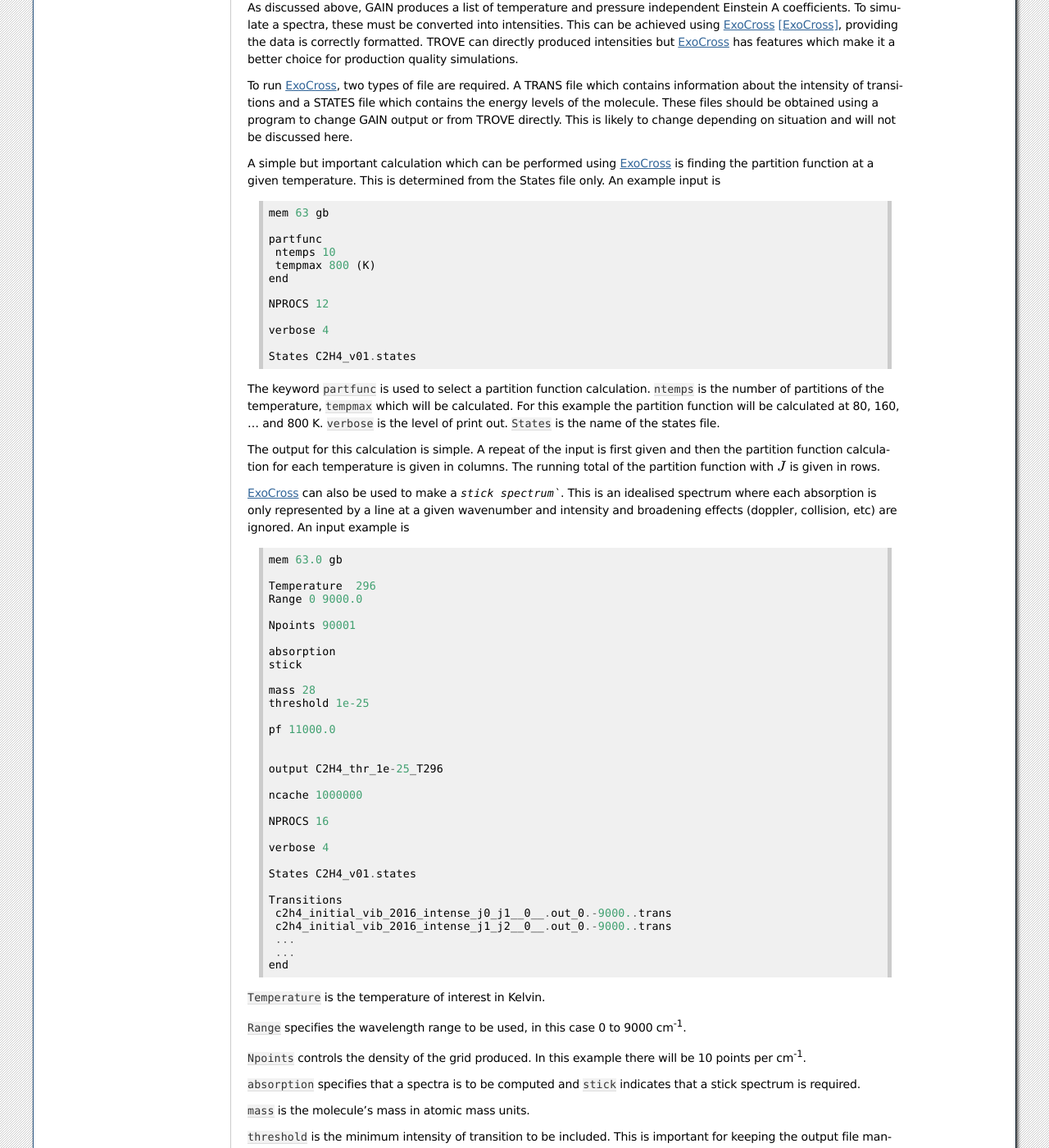
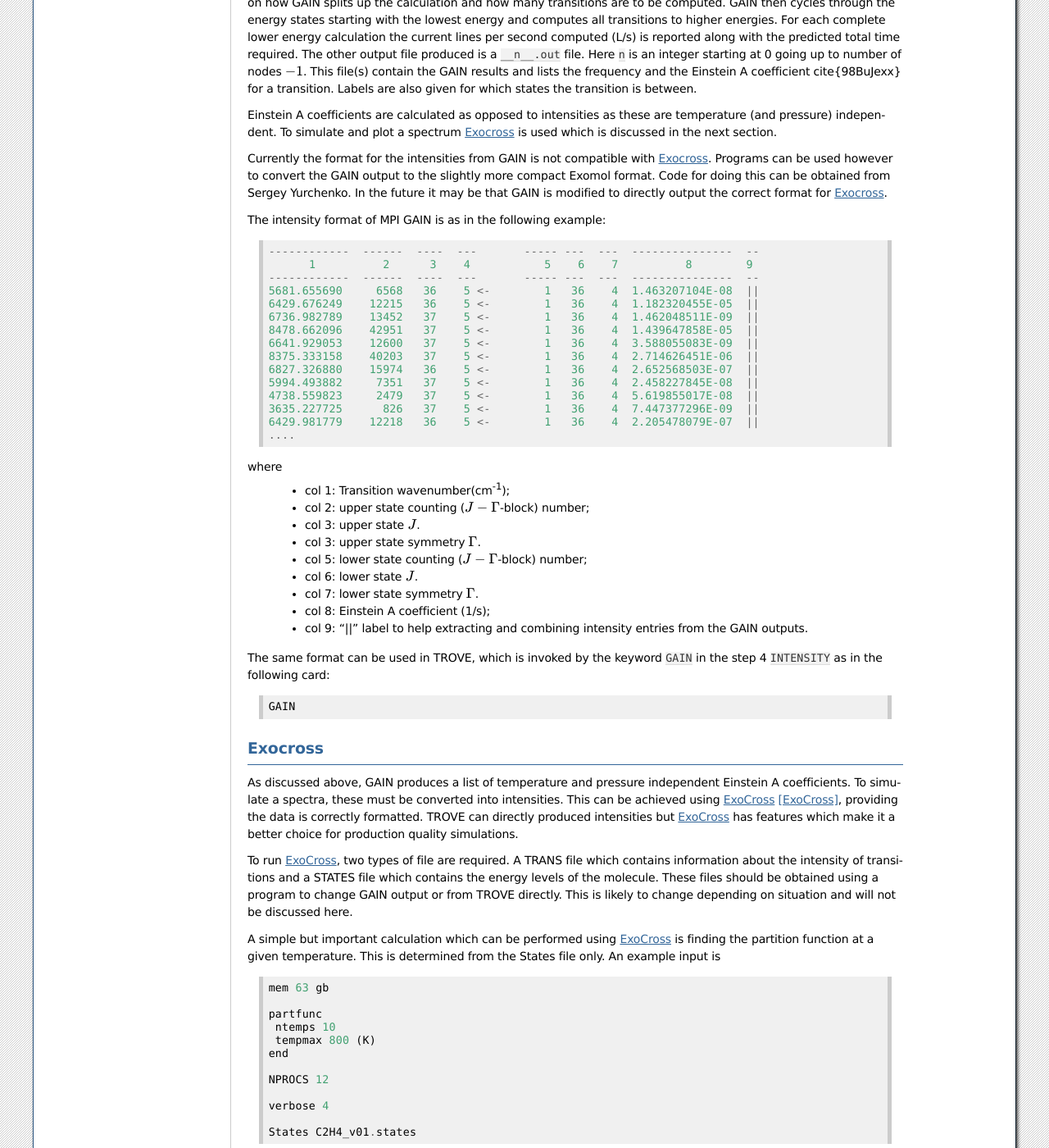
Before and after one commit to Trovemaster/TROVE, a Sphinx documentation site: the page built from docs/source/linelist.rst, in a window 1280 px wide and 1400 px high, scrolled down 7397 px. Shown: the whole window at 82% size. Built offline with Sphinx 7.4.7, drawn with Linux system fonts in a browser that asks for light colours; formulas are drawn with MathJax 3; some of the changed text lies outside the part shown.

Commit message:
doc intensity

```diff
--- a/docs/source/linelist.rst
+++ b/docs/source/linelist.rst
@@ -311,6 +311,22 @@
   - col 4: Transition wavenumber(cm\ :sup:`-1`).
 
 
+Different functionality of INTENSITY
+====================================
+
+The card ``PRUNING`` is for building an intensity (transition-moment, TM) list used for intensity (TM) pruning (see  `Features <https://spectrove.readthedocs.io/en/latest/features.html>`__ about the basis set pruning).
+
+
+``TDM_REPLACE`` (``DIPOLE_REPLACE``, ``DIPOLE_SCALE``) is for scaling the vibrational transition dipole moments for individual bands in order to improve the agreement with experimental intensities. The scaling factors must be stored in the file ``j0_tdm.chk`` in the following format:
+::
+
+    i1 i2 factor
+
+where ``i1`` and ``i2`` are the vibrational state indexes as in ``j0contr_descr.chk`` for a given band and ``factor`` is the factor to scale.
+
+
+``ZPE``: a ZPE can be specified directly in the ``INTENSITY`` block.
+
 
 Intensities with GAIN
 =====================
@@ -338,6 +354,45 @@
 
 
 Currently the format for the intensities from GAIN is not compatible with Exocross_. Programs can be used however to convert the GAIN output to the slightly more compact Exomol format. Code for doing this can be obtained from Sergey Yurchenko. In the future it may be that GAIN is modified to directly output the correct format for Exocross_.
+
+
+The intensity format of MPI GAIN is as in the following example:
+::
+
+    ------------  ------  ----  ---       ----- ---  ---  ---------------  --
+          1          2      3    4           5    6    7          8        9
+    ------------  ------  ----  ---       ----- ---  ---  ---------------  --
+    5681.655690     6568   36    5 <-        1   36    4  1.463207104E-08  ||
+    6429.676249    12215   36    5 <-        1   36    4  1.182320455E-05  ||
+    6736.982789    13452   37    5 <-        1   36    4  1.462048511E-09  ||
+    8478.662096    42951   37    5 <-        1   36    4  1.439647858E-05  ||
+    6641.929053    12600   37    5 <-        1   36    4  3.588055083E-09  ||
+    8375.333158    40203   37    5 <-        1   36    4  2.714626451E-06  ||
+    6827.326880    15974   36    5 <-        1   36    4  2.652568503E-07  ||
+    5994.493882     7351   37    5 <-        1   36    4  2.458227845E-08  ||
+    4738.559823     2479   37    5 <-        1   36    4  5.619855017E-08  ||
+    3635.227725      826   37    5 <-        1   36    4  7.447377296E-09  ||
+    6429.981779    12218   36    5 <-        1   36    4  2.205478079E-07  ||
+    ....
+
+where
+ - col 1: Transition wavenumber(cm\ :sup:`-1`);
+ - col 2: upper state counting (:math:`J-\Gamma`-block) number;
+ - col 3: upper state :math:`J`.
+ - col 3: upper state symmetry :math:`\Gamma`.
+ - col 5: lower state counting (:math:`J-\Gamma`-block) number;
+ - col 6: lower state :math:`J`.
+ - col 7: lower state symmetry :math:`\Gamma`.
+ - col 8: Einstein A coefficient (1/s);
+ - col 9: "||" label to help extracting and combining intensity entries from the GAIN outputs.
+
+
+The same format can be used in TROVE, which is invoked by the keyword ``GAIN`` in the step 4 ``INTENSITY`` as in the following card:
+::
+
+    GAIN
+
+
 
 
 Exocross
```
Also changed, not shown: 1 other file.
